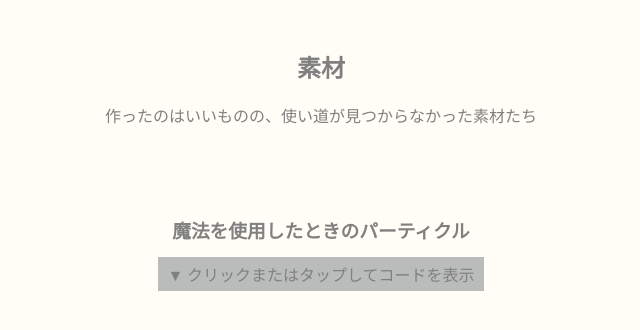
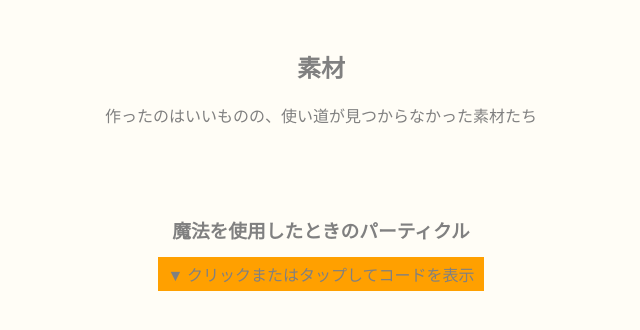
Before and after one commit to hiracmc/hirac.github.io, a plain HTML site: page material.html in a window 1280 px wide. Shown: the part 156-486 px from the top of the page, without its empty margins (319-959 px from the left). Drawn offline with Linux system fonts and the light colour scheme; a web font is replaced by a local one.

Commit message:
Update material.html

```diff
--- a/material.html
+++ b/material.html
@@ -48,7 +48,7 @@ opacity: 1; /*クリックやタップで中を表示させる*/
 display: block;/* 折り畳みになるように */
 }
 .openbox label {
-background: #babbbb;
+background: #ffa000;
 padding: 5px 10px;
 }
 
```
